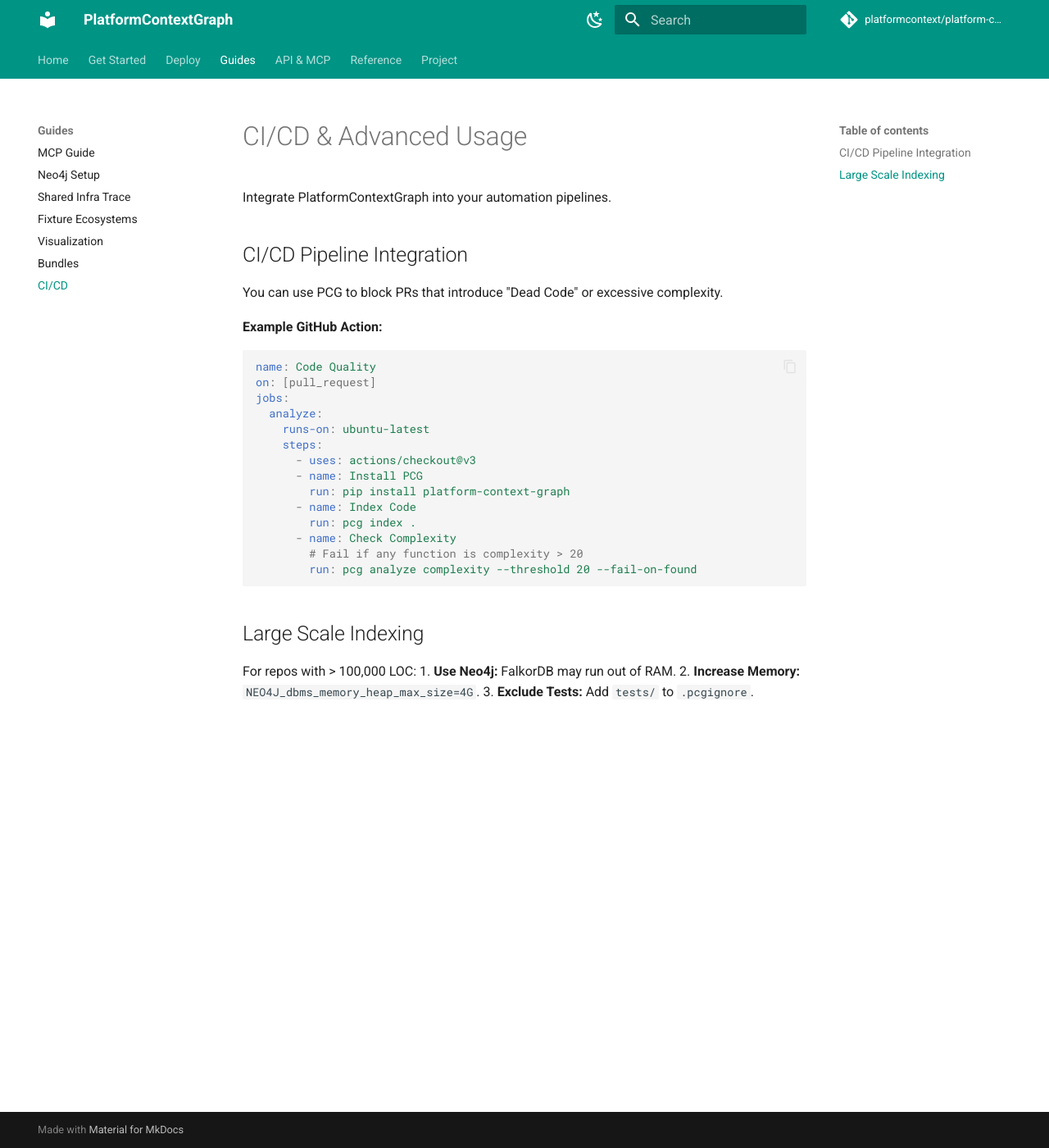
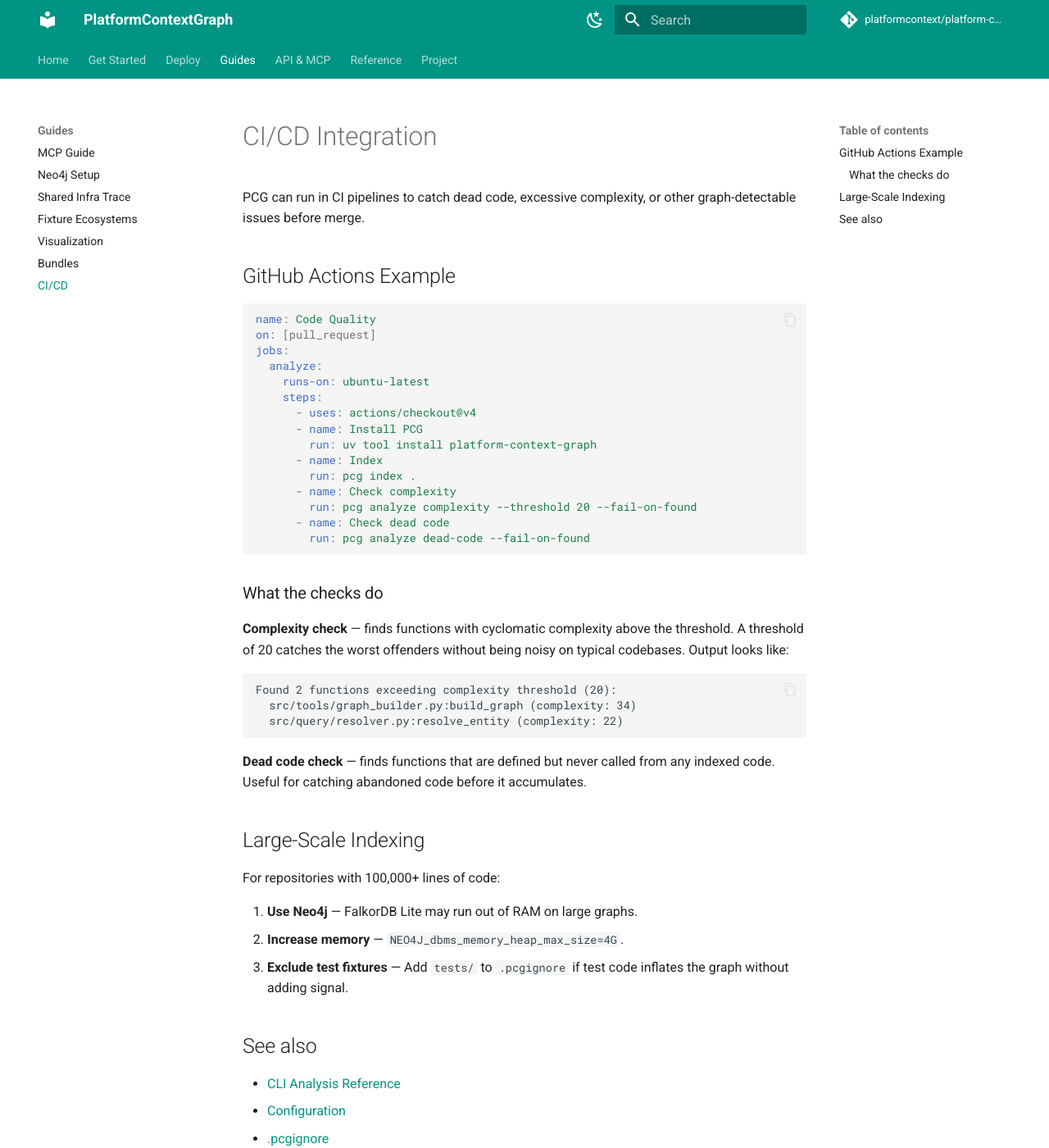
Before and after one commit to platformcontext/platform-context-graph, an MkDocs documentation site: the page built from docs/docs/guides/ci-cd.md, in a window 1280 px wide and 1400 px high. Shown: the whole window at 82% size. Built offline with MkDocs 1.6.1 and Material for MkDocs 9.7.7, drawn with Linux system fonts in a browser that asks for light colours; comment, search, counter and statistics services are not loaded.

Commit message:
docs: revise guide pages
- ci-cd.md: rewrite with uv, add output interpretation, add dead-code example
- visualization.md: remove outdated "Coming Soon" section, tighten prose
- shared-infra-trace.md: add see-also links

````diff
--- a/docs/docs/guides/ci-cd.md
+++ b/docs/docs/guides/ci-cd.md
@@ -1,12 +1,8 @@
-# CI/CD & Advanced Usage
+# CI/CD Integration
 
-Integrate PlatformContextGraph into your automation pipelines.
+PCG can run in CI pipelines to catch dead code, excessive complexity, or other graph-detectable issues before merge.
 
-## CI/CD Pipeline Integration
-
-You can use PCG to block PRs that introduce "Dead Code" or excessive complexity.
-
-**Example GitHub Action:**
+## GitHub Actions Example
 
 ```yaml
 name: Code Quality
@@ -15,19 +11,39 @@
   analyze:
     runs-on: ubuntu-latest
     steps:
-      - uses: actions/checkout@v3
+      - uses: actions/checkout@v4
       - name: Install PCG
-        run: pip install platform-context-graph
-      - name: Index Code
+        run: uv tool install platform-context-graph
+      - name: Index
         run: pcg index .
-      - name: Check Complexity
-        # Fail if any function is complexity > 20
+      - name: Check complexity
         run: pcg analyze complexity --threshold 20 --fail-on-found
+      - name: Check dead code
+        run: pcg analyze dead-code --fail-on-found
 ```
 
-## Large Scale Indexing
+### What the checks do
 
-For repos with > 100,000 LOC:
-1.  **Use Neo4j:** FalkorDB may run out of RAM.
-2.  **Increase Memory:** `NEO4J_dbms_memory_heap_max_size=4G`.
-3.  **Exclude Tests:** Add `tests/` to `.pcgignore`.
+**Complexity check** — finds functions with cyclomatic complexity above the threshold. A threshold of 20 catches the worst offenders without being noisy on typical codebases. Output looks like:
+
+```
+Found 2 functions exceeding complexity threshold (20):
+  src/tools/graph_builder.py:build_graph (complexity: 34)
+  src/query/resolver.py:resolve_entity (complexity: 22)
+```
+
+**Dead code check** — finds functions that are defined but never called from any indexed code. Useful for catching abandoned code before it accumulates.
+
+## Large-Scale Indexing
+
+For repositories with 100,000+ lines of code:
+
+1. **Use Neo4j** — FalkorDB Lite may run out of RAM on large graphs.
+2. **Increase memory** — `NEO4J_dbms_memory_heap_max_size=4G`.
+3. **Exclude test fixtures** — Add `tests/` to `.pcgignore` if test code inflates the graph without adding signal.
+
+## See also
+
+- [CLI Analysis Reference](../reference/cli-analysis.md)
+- [Configuration](../reference/configuration.md)
+- [.pcgignore](../reference/pcgignore.md)
````
Also changed, not shown: docs/docs/guides/shared-infra-trace.md (+6 -0 lines), docs/docs/guides/visualization.md (+11 -13 lines).
